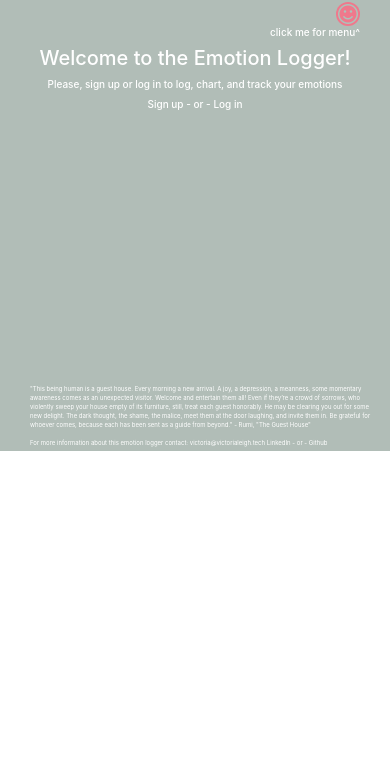
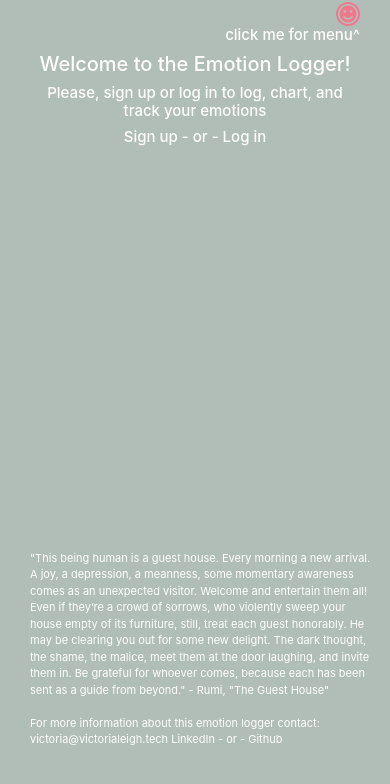
Before and after one commit to v1ctoriale1gh/emotion-tracker-front-end, a React (Create React App) app: page / in a window 390 px wide. Shown: the top 784 px of the page. Built offline with nearby package versions, Linux system fonts and the light colour scheme.

Commit message:
edited styling to be mobile friendly

```diff
--- a/src/App.css
+++ b/src/App.css
@@ -1,6 +1,4 @@
-.App {
-  animation: bannerpulse 15s infinite;
-}
+
 
 .right-align {
   text-align: right;
@@ -81,16 +79,18 @@
 }
 
 .drop-down-text {
-    font-size: 10px
+    font-size: 15px
 }
 
 html,
 body {
   height: 100%;
+  animation: bannerpulse 15s infinite;
+  width: 100%;
 }
 
 .gradient {
-  font-size: 15px;
+  font-size: 20px;
   background: -webkit-linear-gradient(rgb(172, 194, 186), rgb(239,121,140));
   -webkit-background-clip: text;
   -webkit-text-fill-color: transparent;
@@ -105,7 +105,7 @@ h3 {
 
 h4 {
   color: white;
-  font-size: 10px;
+  font-size: 15px;
  }
 
 
@@ -115,20 +115,21 @@ h4 {
 }
 
 .footer {
-  height: 333px;
+  height: 500px;
+  /* height: 100%; */
   text-align: left;
   color: white;
   position: relative;
 }
 .footer-text {
-  font-size: 6px;
+  font-size:11px;
   padding-bottom: 4px;
   position:absolute;
     bottom: 0;
 }
 
 .all-emotion-chart {
-  width: 1000px;
+  /*width: 1000px;*/
   align-content: center;
   padding: 15px;
   border-radius: 10px;
@@ -140,10 +141,11 @@ h4 {
 }
 
 .errors {
-  font-size: 10px;
+  font-size: 20px;
   color: red;
 }
 
 .home {
   text-align: center;
+  height: 200px;
 }
```
